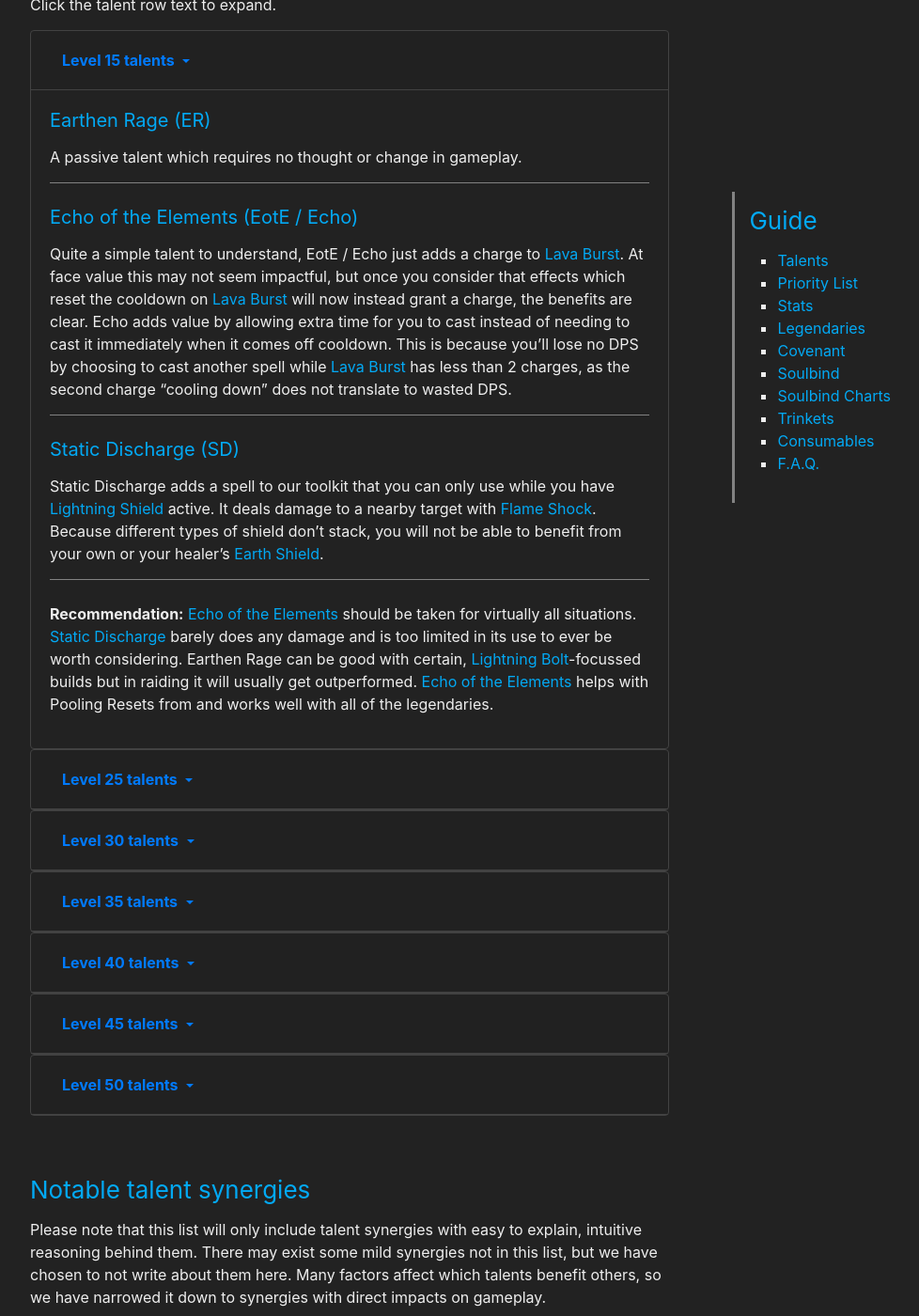
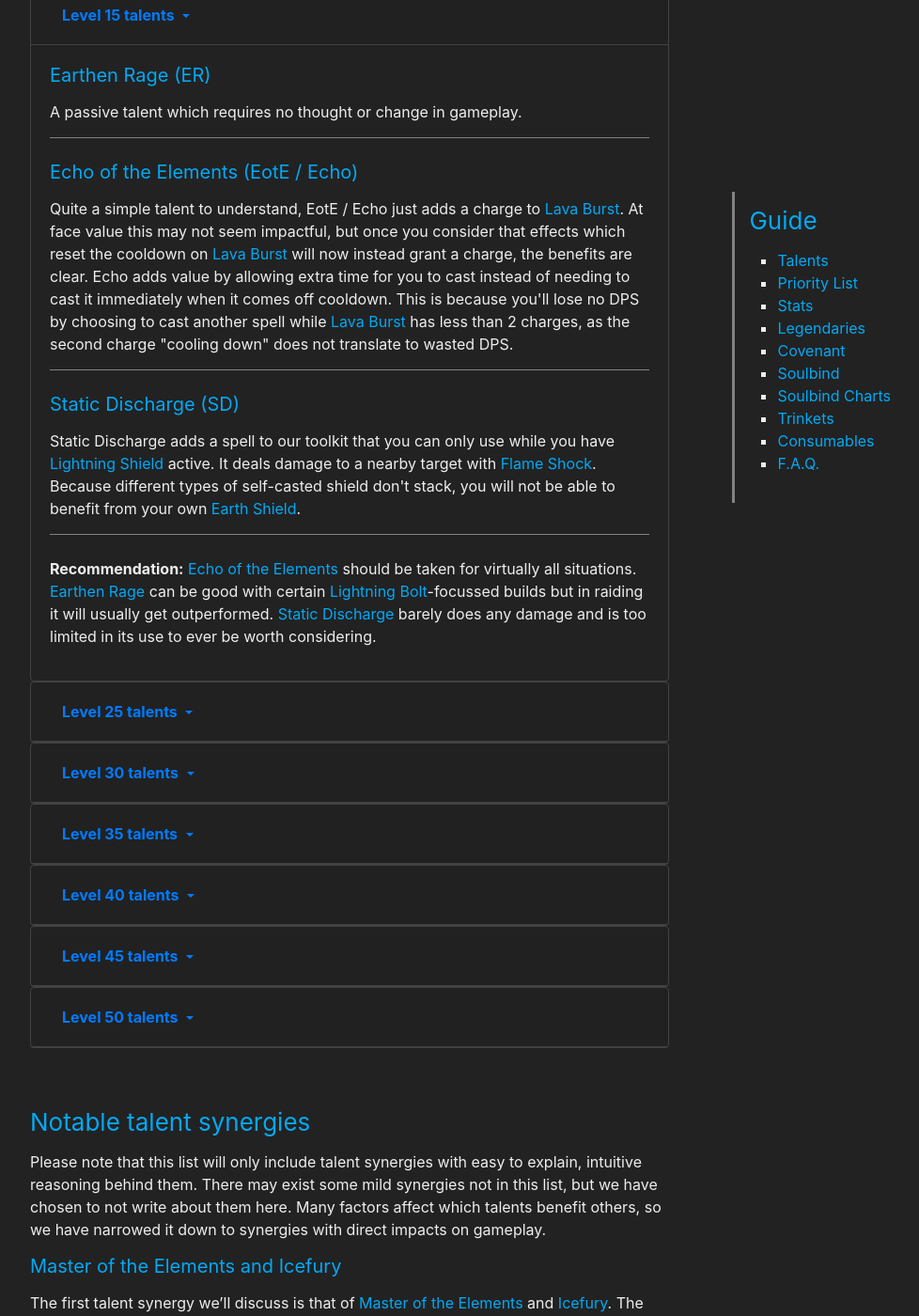
Before and after one commit to stormearthandlava/stormearthandlava.github.io, a Jekyll site: the page built from guide/general/talents.md, in a window 1280 px wide and 1400 px high, scrolled down 1585 px. Shown: the whole window at 94% size, without its empty margins (268-1246 px from the left). Built offline with Jekyll 4.4.1, drawn with Linux system fonts in a browser that asks for light colours; a script that is not in the unit is left out; some of the changed lines change nothing that is shown; some of the changed text lies outside the part shown.

Commit message:
update talents

```diff
--- a/guide/general/talents.md
+++ b/guide/general/talents.md
@@ -12,11 +12,11 @@
 
 Type | Talent combination
 --- | ---
-Questing / Solo&nbsp;Content | 15: {{ site.data.talent.er }}<br/> 25: {{ site.data.talent.ecs }}<br/> 25: {{ site.data.talent.earth_shield }}<br/> 35: {{ site.data.talent.se }}<br/> 40: {{ site.data.talent.natures_guardian }}<br/> 45: {{ site.data.talent.sop }}<br/> 50: {{ site.data.talent.sk }}
+Questing / Solo&nbsp;Content | 15: {{ site.data.talent.eote }}<br/> 25: {{ site.data.talent.eb }}<br/> 25: {{ site.data.talent.earth_shield }}<br/> 35: {{ site.data.talent.mote }}<br/> 40: {{ site.data.talent.natures_guardian }}<br/> 45: {{ site.data.talent.pe }}<br/> 50: {{ site.data.talent.sk }}
 Mythic+ | 15: {{ site.data.talent.echo }} **OR** {{ site.data.talent.er }}<br/> 25: {{ site.data.talent.afs }}<br/> 30: {{ site.data.talent.sw }} **OR** {{ site.data.talent.static_charge }}<br/> 35: {{ site.data.talent.mote }} **OR** {{ site.data.talent.se }} <br/> 40: {{ site.data.talent.natures_guardian }} **OR** {{ site.data.talent.ancestral_guidance }}<br/> 45: {{ site.data.talent.pe }}<br/> 50: {{site.data.talent.sk}}
 Raid / Single&nbsp;Target | 15: {{ site.data.talent.echo }}<br/> 25: {{ site.data.talent.eb }}<br/> 30: {{ site.data.talent.sw }}<br/> 35: {{ site.data.talent.mote }}<br/> 40: {{ site.data.talent.natures_guardian }}<br/> 45: {{ site.data.talent.if }} **OR** {{ site.data.talent.pe }}<br/> 50: {{ site.data.talent.sk }}
 
-**Special Mention** {{ site.data.talent.sop }} can depending on fight length surpass {{ site.data.talent.pe }} and {{ site.data.talent.if }}. The downside is: you need to figure out on the fly which effect of {{ site.data.talent.sop }} you actually need. Check out logs! Additionally, {{ site.data.talent.pe }} Is fairly close to {{ site.data.talent.if }} on single target, and is generally more powerful when multiple targets are present. We recommend inexperienced shamans use {{ site.data.talent.pe }} regardless, as {{ site.data.talent.if }} is significantly more complex.
+**Special Mention** {{ site.data.talent.pe }} Is fairly close to {{ site.data.talent.if }} on single target, and is generally more powerful when multiple targets are present. We recommend inexperienced shamans use {{ site.data.talent.pe }} regardless, as {{ site.data.talent.if }} is significantly more complex.
 
 There are other talent combinations that peform close to these or sometimes even better. So please make sure to sim your character if you suspect that something else is a better general choice.
 
@@ -39,15 +39,15 @@
         <div id="L15-collapse" class="collapse show" aria-labelledby="L15" data-parent="#accordion">
             <div class="card-body">
                 <h4>{{site.data.talent.er}} (ER)</h4>
-                <p markdown="1">A passive talent which requires no thought or change in gameplay.</p>
+                <p>A passive talent which requires no thought or change in gameplay.</p>
                 <hr><br/>
                 <h4>{{site.data.talent.eote}} (EotE / Echo)</h4>
-                <p markdown="1"> Quite a simple talent to understand, EotE / Echo just adds a charge to {{ site.data.spell.lvb }}. At face value this may not seem impactful, but once you consider that effects which reset the cooldown on {{ site.data.spell.lvb }} will now instead grant a charge, the benefits are clear. Echo adds value by allowing extra time for you to cast {{ site.data.spells.lvb }} instead of needing to cast it immediately when it comes off cooldown. This is because you'll lose no DPS by choosing to cast another spell while {{ site.data.spell.lvb }} has less than 2 charges, as the second charge "cooling down" does not translate to wasted DPS.</p>
+                <p> Quite a simple talent to understand, EotE / Echo just adds a charge to {{ site.data.spell.lvb }}. At face value this may not seem impactful, but once you consider that effects which reset the cooldown on {{ site.data.spell.lvb }} will now instead grant a charge, the benefits are clear. Echo adds value by allowing extra time for you to cast {{ site.data.spells.lvb }} instead of needing to cast it immediately when it comes off cooldown. This is because you'll lose no DPS by choosing to cast another spell while {{ site.data.spell.lvb }} has less than 2 charges, as the second charge "cooling down" does not translate to wasted DPS.</p>
                 <hr><br/>
                 <h4>{{site.data.talent.sd}} (SD)</h4>
-                <p markdown="1"> Static Discharge adds a spell to our toolkit that you can only use while you have {{ site.data.spell.lightning_shield }} active. It deals damage to a nearby target with {{ site.data.spell.fs }}. Because different types of shield don't stack, you will not be able to benefit from your own or your healer's {{site.data.talent.earth_shield}}.</p>
+                <p> Static Discharge adds a spell to our toolkit that you can only use while you have {{ site.data.spell.lightning_shield }} active. It deals damage to a nearby target with {{ site.data.spell.fs }}. Because different types of self-casted shield don't stack, you will not be able to benefit from your own {{site.data.talent.earth_shield}}.</p>
                 <hr><br/>
-                <p markdown="1">**Recommendation:** {{site.data.talent.eote}} should be taken for virtually all situations. {{site.data.talent.sd}} barely does any damage and is too limited in its use to ever be worth considering. Earthen Rage can be good with certain, {{site.data.spell.lb}}-focussed builds but in raiding it will usually get outperformed. {{site.data.talent.eote}} helps with Pooling Resets from {{site.data.talent.lava_surge}} and works well with all of the legendaries.</p>
+                <p markdown="1">**Recommendation:** {{site.data.talent.eote}} should be taken for virtually all situations. {{site.data.talent.er}} can be good with certain {{site.data.spell.lb}}-focussed builds but in raiding it will usually get outperformed. {{site.data.talent.sd}} barely does any damage and is too limited in its use to ever be worth considering.</p>
             </div>
         </div>
     </div>
@@ -60,15 +60,15 @@
         <div id="L25-collapse" class="collapse" aria-labelledby="L25" data-parent="#accordion">
             <div class="card-body">
                 <h4>{{site.data.talent.afs}} (AfS)</h4>
-                <p markdown="1">This functions like Legion's legendary boots, The Deceiver's Blood Pact. When you cast {{ site.data.spell.eq }} or {{ site.data.spell.es }}, you have a chance to immediately refund all the Maelstrom spent. This allows for increased burst AoE/ST but with the caveat that at a 25% chance, it is quite random and can't be reliably used for burst damage.</p>
+                <p>When you cast {{ site.data.spell.eq }} or {{ site.data.spell.es }}, you have a chance to immediately refund all the Maelstrom spent. This allows for increased burst but with the caveat that at a 25% chance, it is quite random and can't be reliably used for burst damage.</p>
                 <hr><br/>
                 <h4>{{site.data.talent.ecs}} (EcS)</h4>
-                <p markdown="1"> Duplicates the next offensive spell used, after 1 second. The duplicate behaves like a normal cast. It is best to use this on {{ site.data.spell.lvb }} on single target and {{ site.data.spell.eq }} on AoE. It allows for good, consistent burst AoE/ST.</p>
+                <p> Duplicates the next offensive spell used, after 1 second. The duplicate behaves like a normal cast. It is best to use this on {{ site.data.spell.lvb }} on single target and {{ site.data.spell.eq }} on AoE. It allows for good, consistent burst in Single Target and AoE.</p>
                 <hr><br/>
                 <h4>{{site.data.talent.eb}} (EB)</h4>
-                <p markdown="1"> This is a relatively short CD (12 sec) that grants a random secondary stat buff (Critical Strike, Haste, or Mastery) for 10 seconds. It should be used on cooldown, and you should not behave differently based on which buff you get -- just treat it as a passive increase.</p>
+                <p> This is a relatively short CD (12 sec) that grants a random secondary stat buff (Critical Strike, Haste, or Mastery) for 10 seconds. It should be used on cooldown, and you should not behave differently based on which buff you get -- just treat it as a passive increase.</p>
                 <hr><br/>
-                <p markdown="1">**Recommendation:** {{site.data.talent.eb}} for single target. {{site.data.talent.afs}} is competing with {{site.data.talent.ecs}} for 3+ targets. Choose according to what type of burst you are gonna need.</p>
+                <p markdown="1">**Recommendation:** {{site.data.talent.eb}} for single target. {{site.data.talent.afs}} is usually the clear winner for 3+ targets. {{site.data.talent.ecs}} offers more control.</p>
             </div>
         </div>
     </div>
@@ -81,13 +81,13 @@
         <div id="L30-collapse" class="collapse" aria-labelledby="L30" data-parent="#accordion">
             <div class="card-body">
                 <h4>{{site.data.talent.spirit_wolf}} (SW)</h4>
-                <p markdown="1">A fairly powerful talent that should be considered mostly for its defensive value, not the movement increase it provides. {{ site.data.talent.spirit_wolf }} is quite potent for predictable damage intake when you have the freedom to spend a few seconds in {{ site.data.spell.ghost_wolf }}, and when {{ site.data.spell.astral_shift }} is on cooldown.</p>
+                <p>A fairly powerful talent that should be considered mostly for its defensive value, not the movement increase it provides. {{ site.data.talent.spirit_wolf }} is quite potent for predictable damage intake when you have the freedom to spend a few seconds in {{ site.data.spell.ghost_wolf }}, and when {{ site.data.spell.astral_shift }} is on cooldown.</p>
                 <hr><br/>
                 <h4>{{site.data.talent.earth_shield}} (ESh)</h4>
-                <p markdown="1"> An underwhelming talent that offers little value and requires additional GCDs throughout the fight. We do not recommend using this talent, but if you do decide to, ensure you do not refresh the stacks early. It is not important to stay at high stacks, and is a waste of a GCD to refresh.</p>
+                <p> An underwhelming talent that offers little value and requires additional GCDs throughout the fight. We do not recommend using this talent, but if you do decide to, ensure you do not refresh the stacks early. It is not important to stay at high stacks, and is a waste of a GCD to refresh.</p>
                 <hr><br/>
                 <h4>{{site.data.talent.static_charge}} (SC)</h4>
-                <p markdown="1"> Very easy to understand and use. Simply put, if you stun 4+ targets with a use of {{ site.data.spell.capacitor_totem }}, its cooldown will instead be 40 seconds. </p>
+                <p> Very easy to understand and use. Simply put, if you stun 4+ targets with a use of {{ site.data.spell.capacitor_totem }}, its cooldown will instead be 40 seconds. </p>
                 <hr><br/>
                 <p markdown="1">**Recommendation:** {{ site.data.talent.spirit_wolf }} should be your default for almost every raid encounter. {{ site.data.talent.static_charge }} is quite nice in Mythic+.  {{ site.data.talent.earth_shield }} is sometimes useful for raid encounters with consistent incoming damage.</p>
             </div>
@@ -102,15 +102,15 @@
         <div id="L35-collapse" class="collapse" aria-labelledby="L35" data-parent="#accordion">
             <div class="card-body">
                 <h4>{{site.data.talent.mote}} (MotE)</h4>
-                <p markdown="1"> Adds an interaction between {{ site.data.spell.lvb }} and {{ site.data.spell.es }} / {{ site.data.spell.eq }} / {{ site.data.spell.frs }} / {{ site.data.spell.lb }} / {{ site.data.spell.cl }}. Note that {{ site.data.talent.mote }}'s buff is applied *immediately* on a successful {{ site.data.spell.lvb }} cast, not when the {{ site.data.spell.lvb }} projectile hits the target. This is distinct from every other interaction with {{ site.data.spell.lvb }} in the past. For more than 3 targets you still should ideally not cast {{ site.data.spell.lvb }}. When 4 or more targets are up, it is worth to keep one {{site.data.spell.fs}} active and cast a {{site.data.spell.ls}}-empowered {{site.data.spell.lvb}} to buff your {{site.data.spell.eq}}.</p>
+                <p markdown="1"> Adds an interaction between {{ site.data.spell.lvb }} and {{ site.data.spell.es }} / {{ site.data.spell.eq }} / {{ site.data.spell.frs }} / {{ site.data.spell.lb }} / {{ site.data.spell.cl }} / {{ site.data.talent.eb }} / {{ site.data.talent.if }}. Note that {{ site.data.talent.mote }}'s buff is applied *immediately* on a successful {{ site.data.spell.lvb }} cast, not when the {{ site.data.spell.lvb }} projectile hits the target. This is distinct from every other interaction with {{ site.data.spell.lvb }} in the past.</p>
                 <hr><br/>
                 <h4>{{site.data.talent.se}} (SE)</h4>
-                <p markdown="1"> Subsequent casts of {{ site.data.spell.lb }} and {{ site.data.spell.cl }} reduce *both the cast time and the GCD incurred* by 3% (up to 60%) during the Elementals uptime. Therefore if you have to move instead of casting your usual spells you lose some value of this CD.</p>
+                <p> Subsequent casts of {{ site.data.spell.lb }} and {{ site.data.spell.cl }} reduce *both the cast time and the GCD incurred* by 3% (up to 60%) during the Elementals uptime. Therefore if you have to move instead of casting your usual spells you lose some value of this CD.</p>
                 <hr><br/>
                 <h4>{{site.data.talent.lmt}} (LMT)</h4>
-                <p markdown="1"> Offers some nice burst AOE on a moderate cooldown, especially when encounter timing allows you to get high-value casts on or near cooldown.</p>
+                <p> Offers some nice AOE on a moderate cooldown, especially when encounter timing allows you to get high-value casts on or near cooldown. Its long duration and static location make it hard to use.</p>
                 <hr><br/>
-                <p markdown="1">**Recommendation:** {{ site.data.talent.mote }} is the default choice in raiding and mythic+. {{ site.data.talent.se }} can be used in conjunction with {{ site.data.talent.pe }} to get extremely potent AoE burst damage by giving you another cooldown in {{site.data.spells.eye_of_the_storm}}. {{ site.data.talent.lmt }} is a multi-target talent that may occasionally pull ahead of the other options when either the fight or instance timings are unfavorable for {{ site.data.talent.se }} but optimal for {{ site.data.talent.lmt }} and additionally {{ site.data.talent.lmt }} tends to pull ahead for 2/3 target sustained stacked cleave.<br/> Sim yourself to know what fits your character.
+                <p markdown="1">**Recommendation:** {{ site.data.talent.mote }} is the default choice in raiding and mythic+. {{ site.data.talent.se }} can be used in conjunction with {{ site.data.talent.pe }} to get extremely potent AoE burst damage by giving you another cooldown in {{site.data.spell.eye_of_the_storm}}. {{ site.data.talent.lmt }} is a multi-target talent that may occasionally pull ahead of the other options when either the fight or instance timings are unfavorable for {{ site.data.talent.se }} but optimal for {{ site.data.talent.lmt }} and additionally {{ site.data.talent.lmt }} tends to pull ahead for 2/3 target sustained stacked cleave.<br/> Sim yourself to know what fits your character.
                 </p>
             </div>
         </div>
@@ -124,13 +124,13 @@
         <div id="L40-collapse" class="collapse" aria-labelledby="L40" data-parent="#accordion">
             <div class="card-body">
                 <h4>{{site.data.talent.natures_guardian}} (NG)</h4>
-                <p markdown="1">Acts similarly to the Shamanistic Healing artifact weapon trait in Legion. Serves as an additional HP buffer, but does not prevent you from being one-shotted by big hits *or massive damage*.</p>
+                <p markdown="1">Serves as an additional HP buffer, but does not prevent you from being one-shotted by big hits *or massive damage*.</p>
                 <hr><br/>
                 <h4>{{site.data.talent.ancestral_guidance}} (AG)</h4>
                 <p markdown="1"> A decent emergency heal when used in AoE, but quite underwhelming for ST. This should only be considered for use when *dealing damage*, **not when casting {{ site.data.spell.healing_surge }}**.</p>
                 <hr><br/>
                 <h4>{{site.data.talent.wind_rush_totem}} (WRT)</h4>
-                <p markdown="1">Raid utility that can occasionally help counter mechanics. Has an actual effect range indication since 8.1.</p>
+                <p markdown="1">Raid utility that can occasionally help counter mechanics.</p>
                 <hr><br/>
                 <p markdown="1">**Recommendation:** {{ site.data.talent.natures_guardian }} as a default, but consider {{ site.data.talent.ancestral_guidance }} for Mythic+ dungeons where you might need an AOE healing cooldown, and {{ site.data.talent.wind_rush_totem }} for raid encounters as necessary.</p>
             </div>
@@ -150,7 +150,7 @@
                     <li>{{ site.data.spell.fs }} - spreads {{ site.data.spell.fs }} to an additional target within 8yards (prefers targets with no {{site.data.spells.fs}} before the target with the lowest duration remaining in range).</li>
                     <li>{{ site.data.spell.lb }} - overloads an additional 1-3 times. The chances are: 80% to get 1, 18% to get 2, and 2% to get 3 additional Overloads. These Overloads happen in addition to the baseline Overload chance, allowing this {{ site.data.spell.lb }} to overload up to 4 times if you're very lucky.</li>
                     <li>{{ site.data.spell.lvb }} - reduces the remaining cooldown of {{ site.data.spell.fe }} / {{ site.data.talent.se }} by 6 seconds.</li>
-                    <li>{{ site.data.spell.frs }} - freeze the target in place for 6 seconds. Damage doesn't break the freeze.</li>
+                    <li>{{ site.data.spell.frs }} - root the target in place for 6 seconds. Damage doesn't break the root.</li>
                 </ul>
                 <hr><br/>
                 <h4>{{ site.data.talent.pe }} (PE)</h4>
@@ -162,7 +162,7 @@
                 </ul>
                 <hr><br/>
                 <h4>{{site.data.talent.if}} (IF)</h4>
-                <p markdown="1">Since the removal of the Maelstrom cost from {{ site.data.spell.frs }} in Patch 8.0, {{ site.data.talent.if }} has become much less complex to manage. This is to be used on cooldown assuming you can cast all four empowered {{ site.data.spell.frs }}s. {{ site.data.talent.if }} empowered {{ site.data.spell.frs }} generate Maelstrom. This gives you more liberty in when you can use {{ site.data.talent.if }} charges, potentially for brief moments in the 15 second buff window where you will move for a few GCDs.</p>
+                <p markdown="1">This is to be used on cooldown assuming you can cast all four empowered {{ site.data.spell.frs }}s. {{ site.data.talent.if }} empowered {{ site.data.spell.frs }} generate Maelstrom. This gives you more liberty in when you can use {{ site.data.talent.if }} charges, potentially for brief moments in the 15 second buff window where you will move for a few GCDs.</p>
                 <hr><br/>
                 <p markdown="1">**Recommendation:** {{ site.data.talent.if }} in combination with {{ site.data.talent.mote }} and {{ site.data.talent.echo }} is the default choice versus one target if you need movement. Outside of that {{ site.data.talent.pe }} becomes the default choice. Both talents are pretty much equivalent on single target, with {{ site.data.talent.pe }} becoming better when more targets are available. {{ site.data.talent.sop }} stays similarly to how it performed in BfA with it only being worth considering if you need the {{ site.data.talent.fs }}-spreading or know the kill timers perfectly.</p>
             </div>
@@ -180,12 +180,12 @@
                 <p markdown="1">An interesting buff that creates some *swing* in the spec, a tangible speeding up and slowing down of casts provided you're lucky with {{ site.data.spell.mastery }} procs. This is especially noticeable in AOE, where you can regularly get in excess of 10 stacks for a total of 20%+ haste for a few seconds. Regardless of its obvious dependency on our {{ site.data.spell.mastery }}, this talent works better with a lot of Haste.</p>
                 <hr><br/>
                 <h4>{{ site.data.talent.sk }} (SK)</h4>
-                <p markdown="1">A different version of the artifact ability from Legion. This ability buffs your next two {{ site.data.spell.lb }} and {{ site.data.spell.cl }}. If you decide to use {{ site.data.spell.lb }}, its dmg is buffed. In case of both possible usages all possible baseline Overloads are enforced. This means, that {{ site.data.spell.lb }} will be forced to overload once and {{ site.data.spell.cl }} overloads on each target hit. This is primarily useful for burst single target damage and AOE, such as in Mythic+ dungeons.</p>
+                <p markdown="1">This ability buffs your next two {{ site.data.spell.lb }} and {{ site.data.spell.cl }}. If you decide to use {{ site.data.spell.lb }}, its damage is buffed. {{ site.data.talent.sk }} forces {{ site.data.spell.lb }} and {{ site.data.spell.cl }} to trigger their baseline Overloads. This means, that {{ site.data.spell.lb }} will be forced to overload once and {{ site.data.spell.cl }} overloads on each target hit.</p>
                 <hr><br/>
                 <h4>{{ site.data.talent.asc }} (Asc)</h4>
-                <p markdown="1">An additional cooldown that refreshes all active {{site.data.spell.fs}} to 18 seconds, immediately fires {{site.data.spell.lvb}} at all targets with {{site.data.spell.fs}}, removes the cooldown on {{site.data.spell.lvb}} and increases the damage {{site.data.spells.lvb}} by your Critical Strike Chance. Additionally your {{site.data.spell.cl}} gets replaced by {{site.data.spell.lvbm}}. You should adjust your casts during {{site.data.talent.asc}} as per the <a href="priority_list.html">priority list</a> page.</p>
+                <p markdown="1">An additional cooldown that refreshes all active {{site.data.spell.fs}} to 18 seconds, immediately fires {{site.data.spell.lvb}} at all targets with {{site.data.spell.fs}}, removes the cooldown on {{site.data.spell.lvb}}, and increases  {{site.data.spell.lvb}} damage by your Critical Strike chance. Additionally your {{site.data.spell.cl}} gets replaced by {{site.data.spell.lvbm}}. You should adjust your casts during {{site.data.talent.asc}} as per the <a href="priority_list.html">priority list</a> page.</p>
                 <hr><br/>
-                <p markdown="1">**Recommendation:**{{ site.data.talent.sk }} for all situations. {{ site.data.talent.asc }} offers some strong 15 second burst but can't compete in terms of mobility and versatility. {{ site.data.talent.up }} is just weak and even if it were possible to sim identically to {{ site.data.talent.sk }} it requires constant casting and no movement to provide its dps. Because this isn't possible this talent can be considered non-existant.</p>
+                <p markdown="1">**Recommendation:** {{ site.data.talent.sk }} for all situations. {{ site.data.talent.asc }} offers some strong 15 second burst but can't compete in terms of mobility and versatility. {{ site.data.talent.up }} is just weak and even if it were possible to sim identically to {{ site.data.talent.sk }} it requires constant casting and no movement to provide its dps. Because this isn't possible this talent can be considered non-existant.</p>
             </div>
         </div>
     </div>
@@ -206,4 +206,4 @@
 
 #### Storm Elemental and Primal Elementalist
 
-These two talents have a direct 'synergy' in that taking them together gets you access to an additional ability for {{site.data.talent.se}} that synergizes very well with it's default abilities. As per the talent rows above: {{site.data.talent.se}} gains {{site.data.spell.eye_of_the_storm_damage}} a long CD AoE burst cooldown. When used with the buff from {{site.data.spell.call_lightning}} this will deal significant damage.
+These two talents have a direct "synergy" in that taking them together gets you access to an additional ability for {{site.data.talent.se}} that synergizes very well with it's default abilities. As per the talent rows above: {{site.data.talent.se}} gains {{site.data.spell.eye_of_the_storm}} a long CD AoE burst cooldown. When used with the buff from {{site.data.spell.call_lightning}} this will deal significant damage.
```
